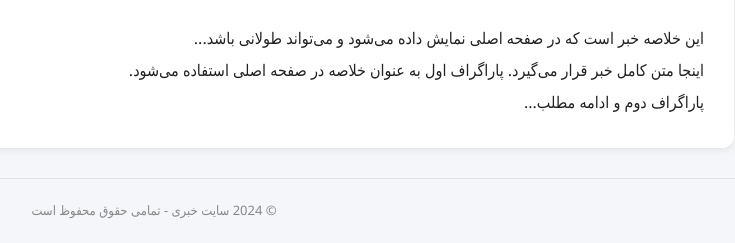
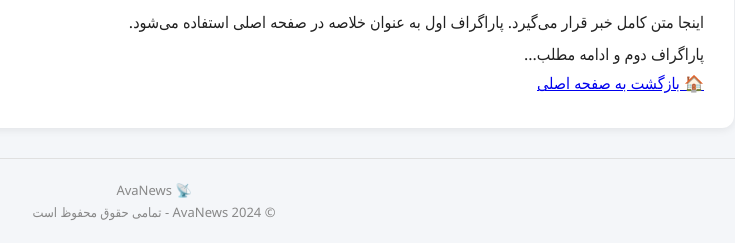
Before and after one commit to Shenzi-Coder/kabar, a Flask app: page /news/2024-01-15-first-news in a window 1280 px wide. Shown: the part 691-934 px from the top of the page, without its empty margins (486-1221 px from the left). Before the commit the page ends 910 px from the top, so only its background shows below. Run offline with Flask 3, Linux system fonts and the light colour scheme.

Commit message:
Update news.html

```diff
--- a/news_site/templates/news.html
+++ b/news_site/templates/news.html
@@ -2,14 +2,20 @@
 <html lang="fa" dir="rtl">
 <head>
     <meta charset="UTF-8">
-    <title>{{ news.title }} - سایت خبری</title>
+    <meta name="viewport" content="width=device-width, initial-scale=1.0">
+    <title>{{ news.title }} | AvaNews</title>
     <link rel="stylesheet" href="{{ url_for('static', filename='style.css') }}">
 </head>
 <body>
 
 <header>
-    <a href="{{ url_for('index') }}" class="back-link">⬅ بازگشت به صفحه اصلی</a>
-    <h1>📰 سایت خبری من</h1>
+    <div class="header-inner">
+        <a href="{{ url_for('index') }}" class="logo">
+            <span class="logo-icon">📡</span>
+            <span class="logo-text">Ava<span class="logo-accent">News</span></span>
+        </a>
+        <a href="{{ url_for('index') }}" class="back-link">⬅ بازگشت به صفحه اصلی</a>
+    </div>
 </header>
 
 <div class="container">
@@ -23,6 +29,9 @@
             </div>
             <div class="article-content">
                 {{ news.content | safe }}
+            </div>
+            <div class="article-actions">
+                <a href="{{ url_for('index') }}" class="btn-back">🏠 بازگشت به صفحه اصلی</a>
             </div>
         </article>
     </main>
@@ -47,7 +56,10 @@
 </div>
 
 <footer>
-    <p>© 2024 سایت خبری - تمامی حقوق محفوظ است</p>
+    <div class="footer-inner">
+        <span class="footer-logo">📡 Ava<span class="logo-accent">News</span></span>
+        <p>© 2024 AvaNews - تمامی حقوق محفوظ است</p>
+    </div>
 </footer>
 
 </body>
```
